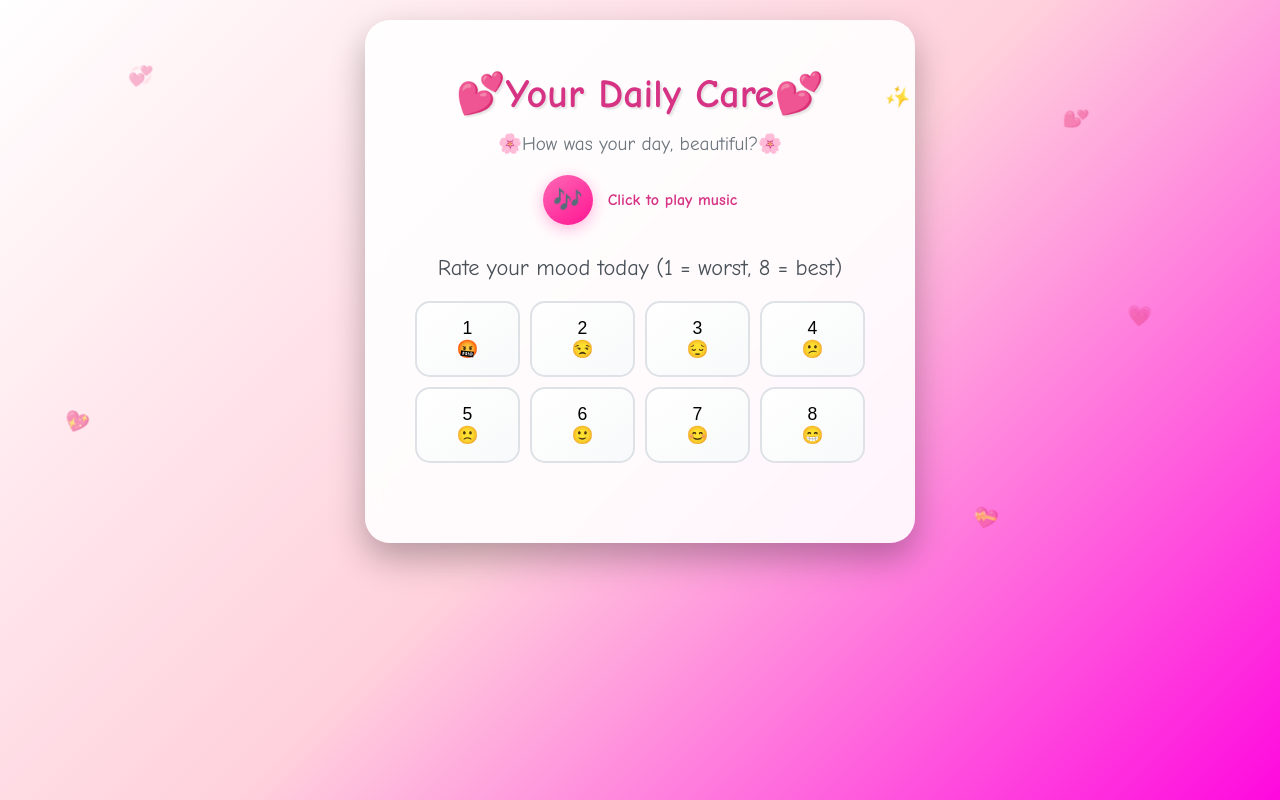
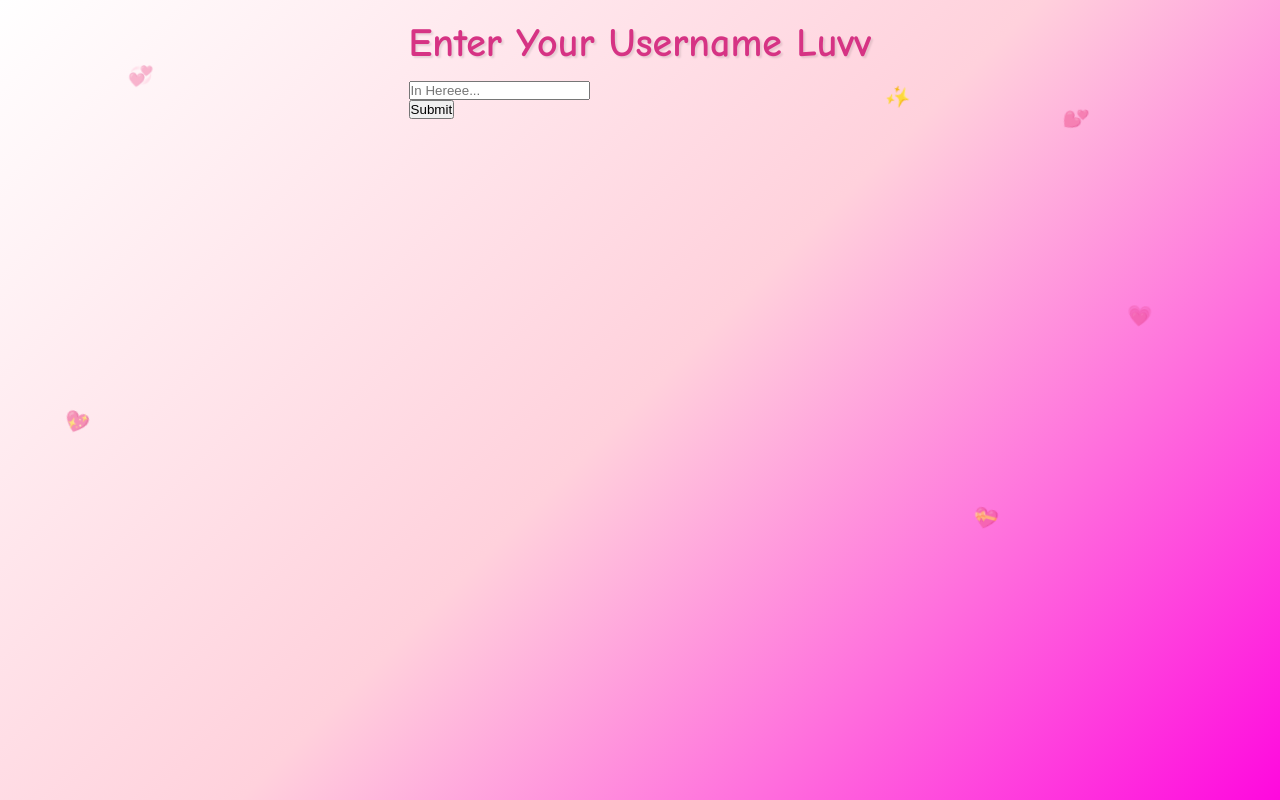
Before and after one commit to NazrielW/testing, a plain HTML site: page index.html in a window 1280 px wide. Drawn offline with Linux system fonts and the light colour scheme.

Commit message:
Update index.html

```diff
--- a/index.html
+++ b/index.html
@@ -5,9 +5,15 @@
     <meta name="viewport" content="width=device-width, initial-scale=1.0">
     <title>💕Your Daily Care💕</title>
     <link rel="stylesheet" href="style.css">
-    <link rel="icon" href="iconci.png" type="png">
+    <link rel="icon" href="/CIAAA/iconci.png" type="png">
 </head>
 <body>
+
+    <div class="op-cont" id="op-cont">
+        <h1>Enter Your Username Luvv</h1>
+        <input type="text" id="op-input" placeholder="In Hereee..."><br>
+        <button id="op-submit">Submit</button>
+    </div>
 
     <div class="heart" style="top: 10%; left: 10%;">💞</div>
     <div class="heart" style="top: 20%; right: 15%; animation-delay: 1s;">💕</div>
@@ -15,9 +21,9 @@
     <div class="heart" style="top: 70%; right: 22%; animation-delay: 3s;">💝</div>
     <div class="heart" style="top: 40%; right: 10%; animation-delay: 4s;">💗</div>
 
-    <div class="container">
+    <div class="container" style="display: none;" id="container">
         <h1 >💕Your Daily Care💕</h1>
-        <p class="subtitle">🌸How was your day, beautiful?🌸</p>
+        <p class="subtitle" id="cont-sub">🌸How was your day, beautiful?🌸</p>
 
         <div class="music-controls">
             <button class="music-btn" id="playBtn" title="Play Music">🎶</button>
```
